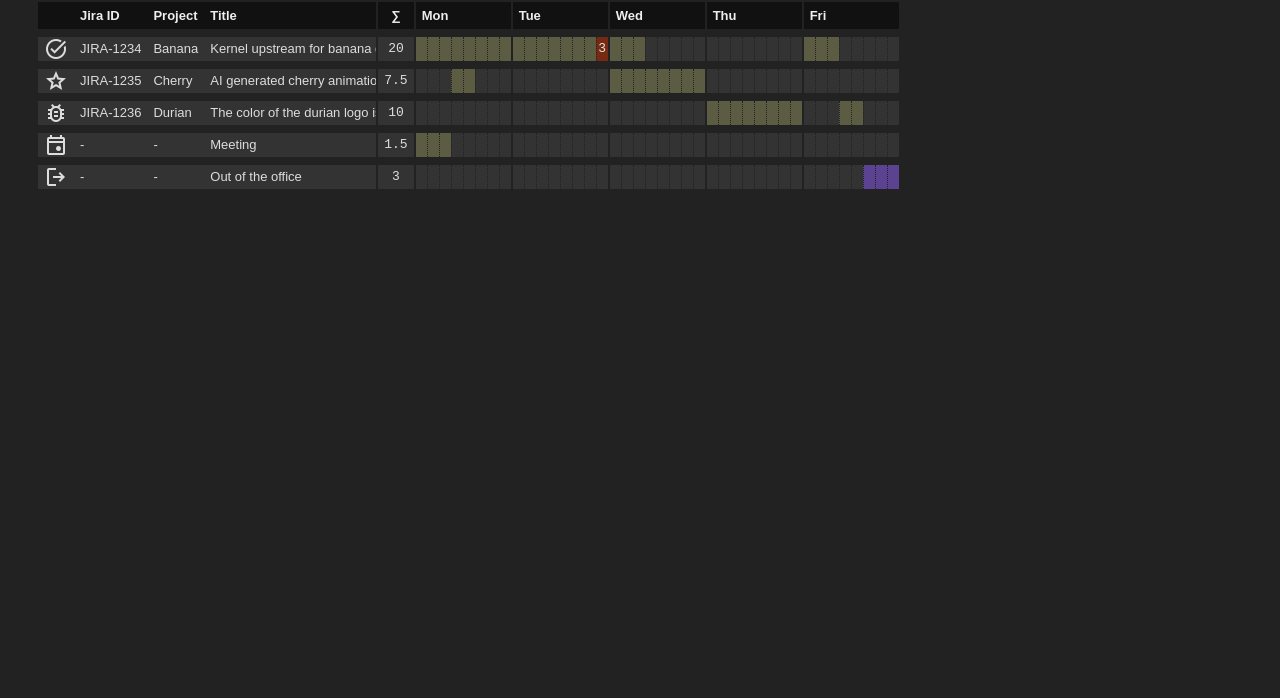
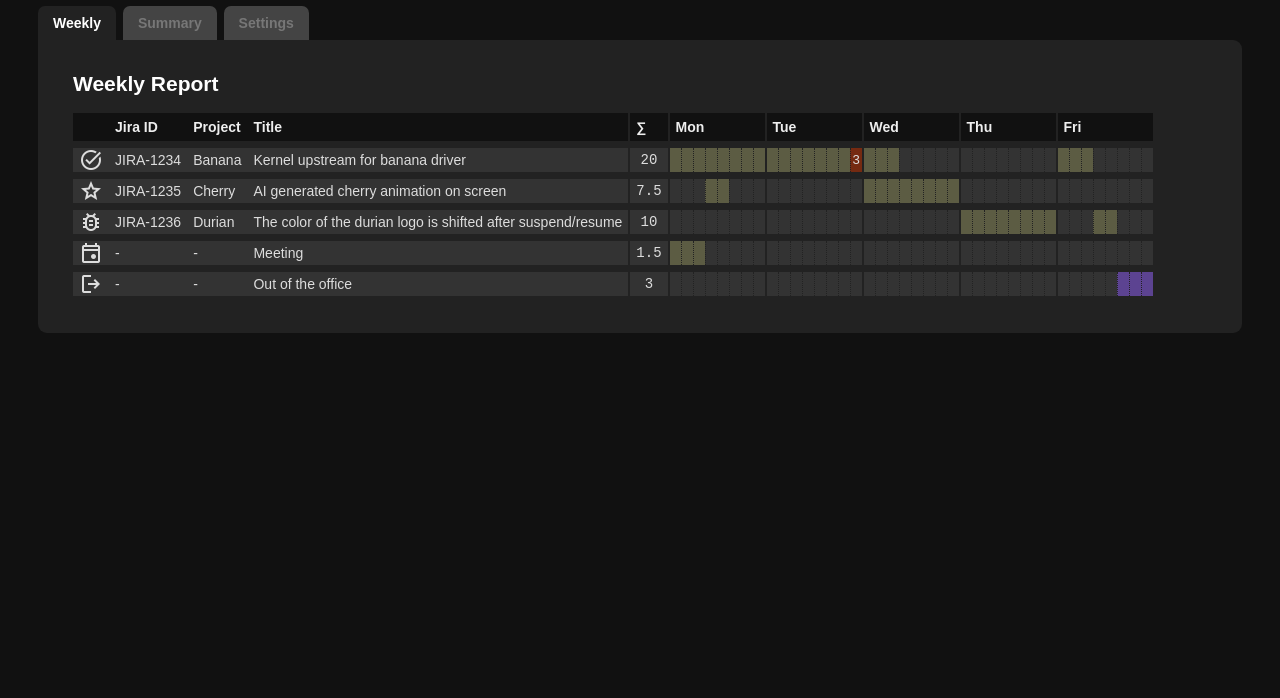
Before and after one commit to hcsung/stm, a plain HTML site: page index.html in a window 1280 px wide. Shown: the part 102-800 px from the top of the page. Drawn offline with nearby package versions, Linux system fonts and the light colour scheme.

Commit message:
add tab system

```diff
--- a/index.html
+++ b/index.html
@@ -2,6 +2,7 @@
 <html>
 
 <head>
+	<meta name="viewport" content="width=device-width, initial-scale=1.0">
 	<title>Simple Gantt Chart</title>
 	<link rel="stylesheet" href="style.css">
 	<link rel="stylesheet"
@@ -9,9 +10,23 @@
 </head>
 
 <body>
-	<div id="face">
-		<h1>Simple Gantt Chart</h1>
-		<table id="weekly"></table>
+	<h1>Simple Gantt Chart</h1>
+	<div id="face" class="tab hide">
+		<ul class="label">
+			<li><a href="#tab-weekly">Weekly</a></li>
+			<li><a href="#tab-summary">Summary</a></li>
+			<li><a href="#tab-settings">Settings</a></li>
+		</ul>
+		<div id="tab-weekly">
+			<h2>Weekly Report</h2>
+			<table id="weekly"></table>
+		</div>
+		<div id="tab-summary">
+			<h2>Summary</h2>
+		</div>
+		<div id="tab-settings">
+			<h2>Settings</h2>
+		</div>
 	</div>
 	<script src="jquery-3.7.1.min.js"></script>
 	<script src="data.js"></script>
--- a/script.js
+++ b/script.js
@@ -1,4 +1,6 @@
 const debugging = 1;
+
+const hour = 8; // working hour
 
 const settings = {
 	"icons": {
@@ -18,8 +20,6 @@ const settings = {
 	]
 };
 
-const hour = 8; // working hour
-
 function debug(msg)
 {
 	if (!debugging)
@@ -35,7 +35,7 @@ function tip(msg)
 	return span;
 }
 
-function weekly_report(table)
+function render_weekly_report(table)
 {
 	let days = settings["days"];
 	let headers = settings["headers"];
@@ -144,12 +144,37 @@ function weekly_report(table)
 	});
 }
 
-function render()
+function activate(obj)
 {
-	weekly_report($("#weekly"));
+	obj.addClass("active");
 }
 
-render();
+function deactivate(obj)
+{
+	obj.removeClass("active");
+}
+
+function render_tabs(obj)
+{
+	let tabs = obj.children("div");
+	let labs = obj.children(".label").children();
+
+	activate(tabs.first());
+	activate(labs.first());
+	labs.each(function (){
+		$(this).click(function() {
+			let target = $(this).children("a").first().attr("href");
+
+			labs.each(function () {deactivate($(this));});
+			tabs.each(function () {deactivate($(this));});
+			activate($(this));
+			activate($(target));
+		});
+	});
+}
+
 $(document).ready(function (){
-	$("#face").css("visibility", "visible");
+	render_weekly_report($("#weekly"));
+	render_tabs($("#face"));
+	$("#face").removeClass("hide");
 });
--- a/style.css
+++ b/style.css
@@ -1,10 +1,14 @@
 body,
 html {
 	padding: 15px;
-	background: #222;
+	background: #111;
+	color: #eee;
+	font-family: sans-serif;
+	font-size: 14px;
+}
+
+h1, h2, h3, h4 {
 	color: #fff;
-	font-family: sans-serif;
-	font-size: 13px;
 }
 
 span {
@@ -15,13 +19,13 @@ table {
 	border-collapse: collapse;
 	margin: 15px 0;
 }
-table.weekly {
-	font-size: 11px;
+
+a {
+	text-decoration: none;
 }
 
-th,
-td {
-	border-bottom: solid 8px #222;
+#weekly th, td {
+	border-bottom: solid 7px #222;
 	text-align: left;
 	vertical-align: middle;
 	white-space: nowrap;
@@ -29,58 +33,58 @@ td {
 	padding: 6px;
 }
 
-th {
+#weekly th {
 	background: #111;
 	color: #eee;
 }
 
-td {
+#weekly td {
 	padding-top: 0;
 	padding-bottom: 0;
 	background: #333;
 }
-td.time {
+#weekly td.time {
 	padding: 0;
 	min-width: 11px;
 	border-left: dotted 1px #222;
 	font-family: monospace;
+	font-size: 13px;
 }
-td.marked {
+#weekly td.marked {
 	background: rgba(150, 150, 100, 0.5);
 }
-td.marked.ooo {
+#weekly td.marked.ooo {
 	background: rgba(150, 100, 255, 0.5);
 }
-td.ot {
+#weekly td.ot {
 	background:  rgba(200, 50, 0, 0.5);
 }
-td.col, th.col {
+#weekly td.col, th.col {
 	border-left: solid 2px #222;
 }
-td.err {
+#weekly td.err {
 	background: red;
 }
-td.title {
-	max-width: 160px;
+#weekly td.title {
 	overflow: hidden;
 }
-td.sum {
+#weekly td.sum {
 	font-family: monospace;
 }
-td.cate, td.time, td.sum, th.cate, th.sum {
+#weekly td.cate, td.time, td.sum, th.cate, th.sum {
 	text-align: center;
 }
 
-tr:hover td {
+#weekly tr:hover td {
 	background: #444;
 }
-tr:hover td.marked {
+#weekly tr:hover td.marked {
 	background:  rgba(150, 150, 100, 1);
 }
-tr:hover td.ot {
+#weekly tr:hover td.ot {
 	background: rgba(200, 50, 0, 0.9);
 }
-tr:hover td.marked.ooo {
+#weekly tr:hover td.marked.ooo {
 	background: rgba(150, 100, 255, 0.9);
 }
 
@@ -122,6 +126,38 @@ tr:hover td.marked.ooo {
 	border-radius: 9px;
 }
 
-#face {
-	visibility: hidden;
+.tab div {
+	display: none;
+	background: #222;
+	padding: 15px 35px;
+	border-radius: 0 9px 9px 9px;
 }
+.tab ul {
+	padding: 0;
+	margin: 0;
+}
+.tab li {
+	list-style-type: none;
+	display: inline-block;
+	padding: 9px 15px;
+	margin-right: 3px;
+	background: #444;
+	border-radius: 7px 7px 0 0;
+	font-weight: bold;
+}
+.tab li a {
+	color: #777;
+}
+.tab li.active {
+	background: #222;
+}
+.tab li.active a {
+	color: #fff;
+}
+
+div.hide {
+	display: none;
+}
+div.active {
+	display: block;
+}
```
